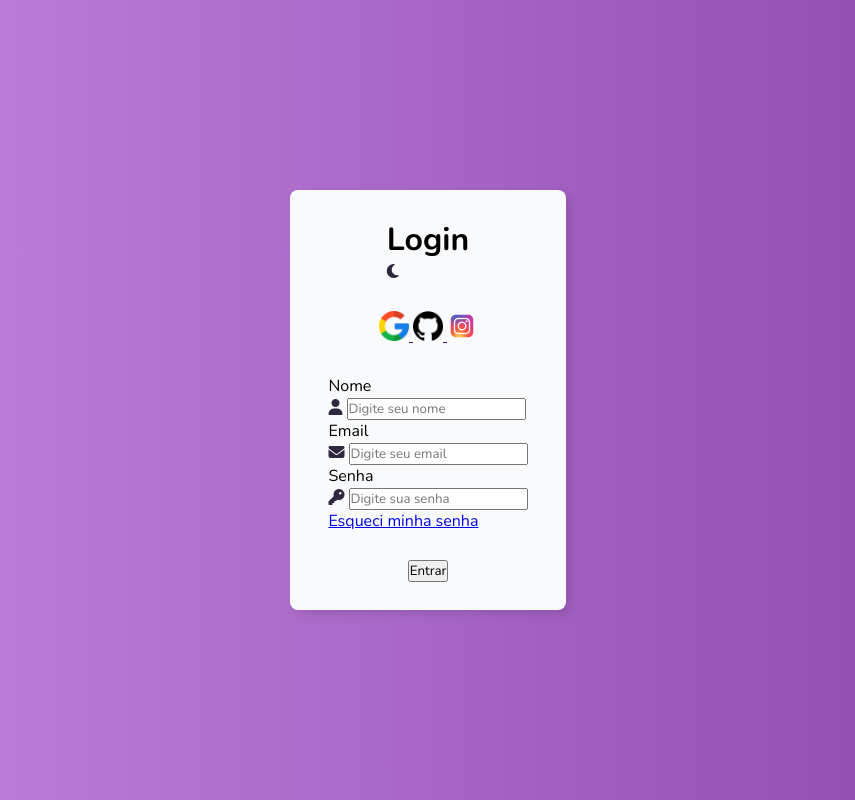
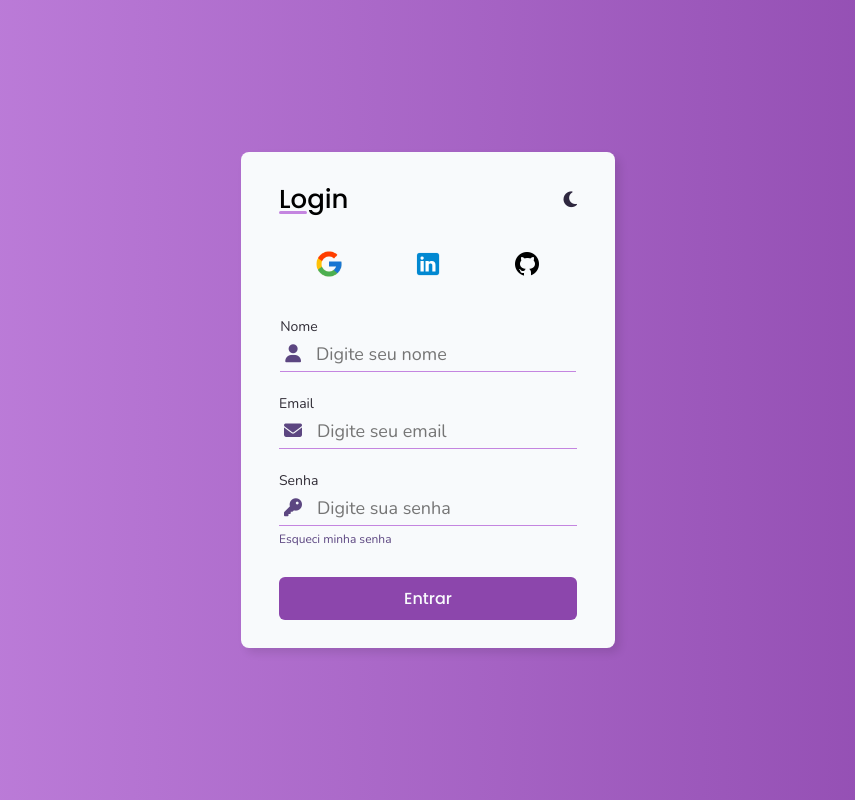
Before and after one commit to camillarfp/form-light-dark, a plain HTML site: page index.html in a window 1280 px wide. Shown: the whole page, without its empty margins (212-1067 px from the left). Drawn offline with nearby package versions, Linux system fonts and the light colour scheme.

Commit message:
estilo do modo light finalizado

```diff
--- a/assets/css/style.css
+++ b/assets/css/style.css
@@ -44,9 +44,128 @@
     flex-direction: column;
     align-items: center;
     padding: 28px 38px;
-    gap: 28px;
+    gap: 30px;
+}
+
+#form-header {
+    width: 100%;
+    display: flex;
+    align-items: center;
+    justify-content: space-between;
+}
+
+#form-header h1 {
+    font-family: var(--title-font);
+    font-size: 26px;
+    font-weight: 500;
+    position: relative;
+}
+
+#form-header h1::before {
+    background-color: var(--purple-light);
+    width: 40%;
+    height: 3px;
+    position: absolute;
+    content: '';
+    bottom: 5px;
+    border-radius: 4px;
+}
+
+#mode-icon {
+    cursor: pointer;
+    font-size: 18px;
+}
+
+#list-social-media {
+    width: 100%;
+    display: flex;
+    align-items: center;
+    justify-content: space-around;
 }
 
 #list-social-media img {
     width: 30px;
+    transition: all 0.2s ease-in-out;
 }
+
+#list-social-media img:hover {
+    transform: scale(1.1);
+
+}
+
+/* inputs */
+#inputs {
+    display: flex;
+    flex-direction: column;
+    align-items: center;
+    justify-content: center;
+    gap: 20px;
+}
+
+.input-box label {
+    font-size: 14px;
+    color: var(--gray-medium);
+
+}
+
+.input-field {
+    display: flex;
+    align-items: center;
+    gap: 10px;
+    padding: 5px;
+    cursor: text;
+    border-bottom: 1px solid var(--purple-light);
+}
+
+.input-field i {
+    font-size: 18px;
+    color: var(--purple-dark);
+}
+
+.input-field input {
+    background-color: transparent;
+    color: var(--gray-medium);
+    font-size: 18px;
+
+    width: 260px;
+    border: none;
+    outline: none;
+    padding: 0 5px;
+}
+
+#forgot-password a {
+    text-decoration: none;
+    color: var(--purple-dark);
+    font-size: 12px;
+    display: flex;
+    margin-top: 5px;
+    transition: color 0.2s ease-in-out;
+}
+
+#forgot-password a:hover {
+    color: var(--purple-light);
+}
+
+#login-button {
+    background: var(--purple-medium);
+    color: var(--white);
+
+    border: none;
+    border-radius: 6px;
+    border: 1px solid transparent;
+
+    font-family: var(--title-font);
+    font-size: 16px;
+    font-weight: 500;
+
+    width: 100%;
+    padding: 8px;
+
+    cursor: pointer;
+    transition: all 0.4s ease-in-out;
+}
+
+#login-button:hover {
+    background: var(--purple-light);
+    border: 1px solid var(--purple-light);
+}
--- a/index.html
+++ b/index.html
@@ -23,13 +23,13 @@
 
             <div id="list-social-media">
                 <a href="">
-                    <img src="assets/img/google.png" alt="Google Logo">
+                    <img src="assets/img/icons8-google-logo-96.png" alt="Google Logo">
                 </a>
                 <a href="">
-                    <img src="assets/img/github.png" alt="GitHub Logo">
+                    <img src="assets/img/icons8-linkedin-96.png" alt="GitHub Logo">
                 </a>
                 <a href="">
-                    <img src="assets/img/icons8-instagram-240.png" alt="Instagram Logo">
+                    <img src="assets/img/icons8-github-60.png" alt="Instagram Logo">
                 </a>
             </div>
 
@@ -38,7 +38,7 @@
                     <label for="name">
                         Nome
                         <div class="input-field">
-                            <i class="fa-solid fa-user" style="color: #2e273f;"></i>
+                            <i class="fa-solid fa-user"></i>
                             <input type="text" id="name" name="name" placeholder="Digite seu nome" required>
                         </div>
                     </label>
@@ -48,7 +48,7 @@
                     <label for="email">
                         Email
                         <div class="input-field">
-                            <i class="fa-solid fa-envelope" style="color: #2e273f;"></i>
+                            <i class="fa-solid fa-envelope"></i>
                             <input type="text" id="email" name="email" placeholder="Digite seu email" required>
                         </div>
                     </label>
@@ -58,7 +58,7 @@
                     <label for="password">
                         Senha
                         <div class="input-field">
-                            <i class="fa-solid fa-key" style="color: #2e273f;"></i>
+                            <i class="fa-solid fa-key"></i>
                             <input type="password" id="password" name="password" placeholder="Digite sua senha" required>
                         </div>
                     </label>
```
Also changed, not shown: assets/img/github.png (deleted), assets/img/google.png (deleted), assets/img/icons8-github-60.png (added), assets/img/icons8-google-logo-96.png (added), assets/img/icons8-instagram-240.png (deleted), assets/img/icons8-linkedin-96.png (added).
